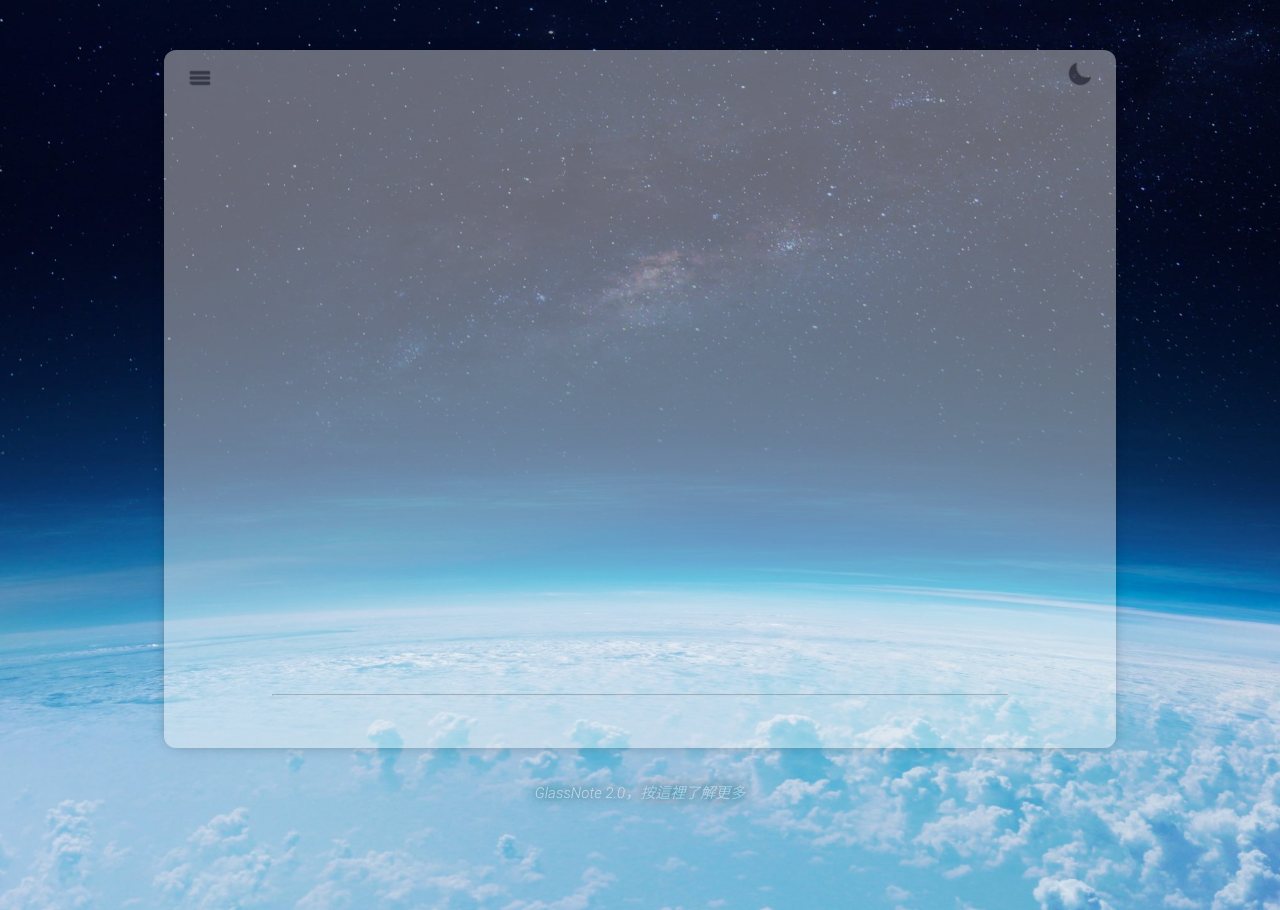
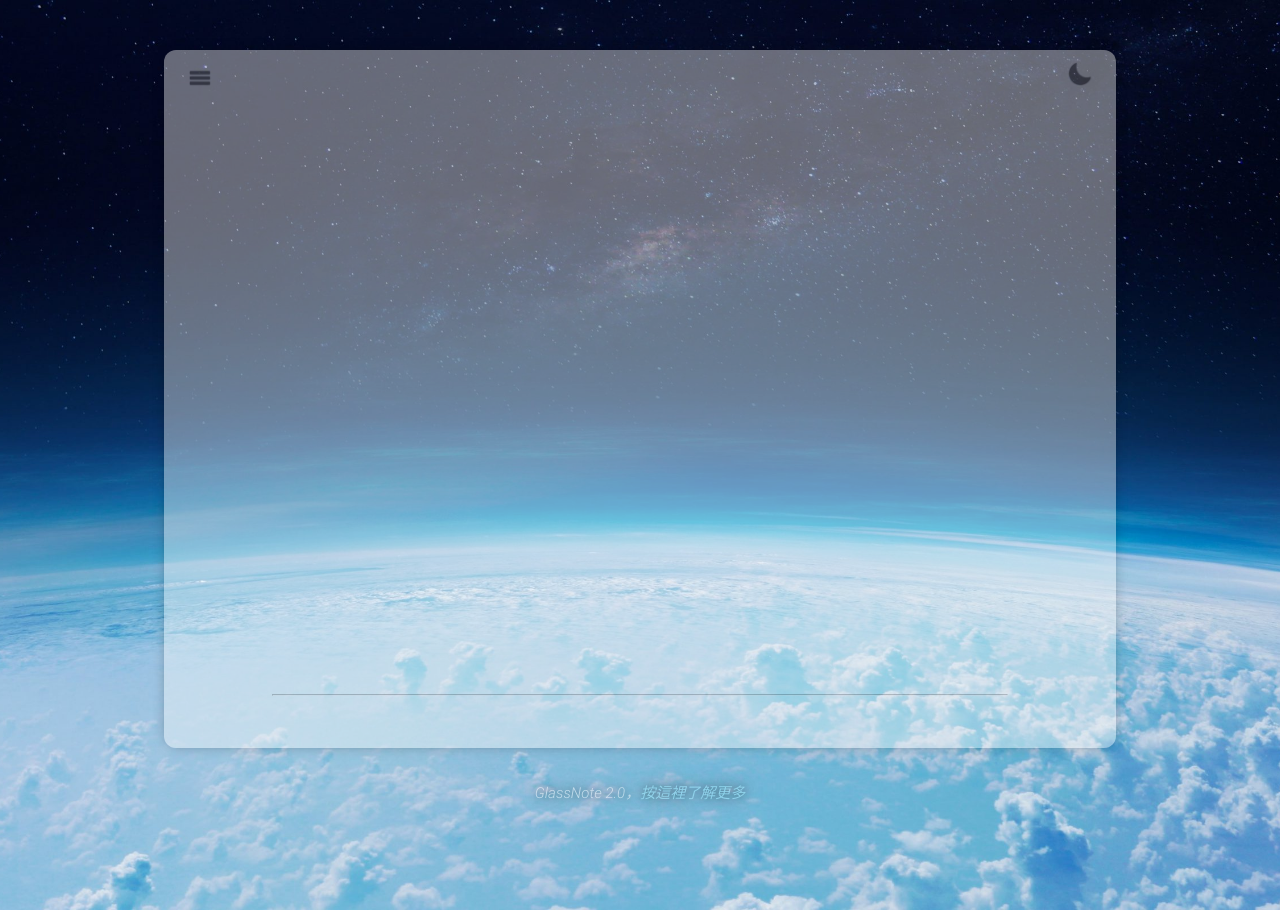
Before and after one commit to adrianmahk/test, a PHP site: page / in a window 1280 px wide. Run offline with PHP 8.4, Linux system fonts and the light colour scheme; some libraries are stand-ins or nearby versions.

Commit message:
Revert "- parallax scrolling match that in blog"
This reverts commit 1d1aa2410f494da6975a7cb9386967410b823b4d.

```diff
--- a/assets/blog.css
+++ b/assets/blog.css
@@ -2806,9 +2806,9 @@ overflow: hidden;
 height: 100vh;
 }*/
 .bg-div{
-top: -50px;
+top: 0;
 left: 0;
-height: calc(100vh + 100px);
+height: 100vh;
 width: 100%;
 position: fixed;
 /* background: #aaaaaa url(//1.bp.blogspot.com/-DweuLmIPO_U/YGWZZpktLPI/AAAAAAAABrE/mMdFVUBLgBIDwTr21JrudDiLIbPGwntSACNcBGAsYHQ/s2048/asoggetti-gdE-5Oui1Y0-unsplash.jpg) repeat scroll top center; */
--- a/index.php
+++ b/index.php
@@ -650,20 +650,6 @@
         function toggleExpandedMenu() {
             document.body.classList.toggle("expanded-menu");
         }
-
-        function getScrollPercent(bottomPadding = 580) {
-            const post = document.querySelector(document.body.classList.contains("item-view") ? ".post" : "#page");
-            const top = post.getBoundingClientRect().top;
-            const height = post.getBoundingClientRect().height - window.innerHeight;
-            var percent = 100.0 * (top < 0 ? -top : 0) / height;
-            return Math.min(100, (Math.round(percent * 100) / 100));
-        }
-
-        function handleScrollEvent(e, delay = 500) {
-            var scrollPercent = getScrollPercent();
-            let bgDiv = document.getElementById("bg-div");
-            bgDiv?.style?.setProperty("background-position", "50% calc(50% + 50px - " + scrollPercent + "px)", "important");
-        }
     </script>
 </head>
 
```
